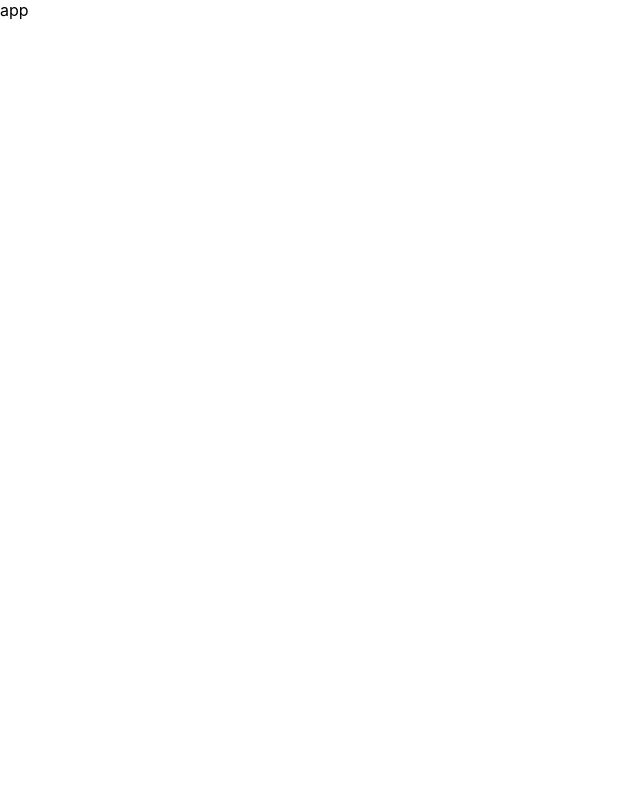
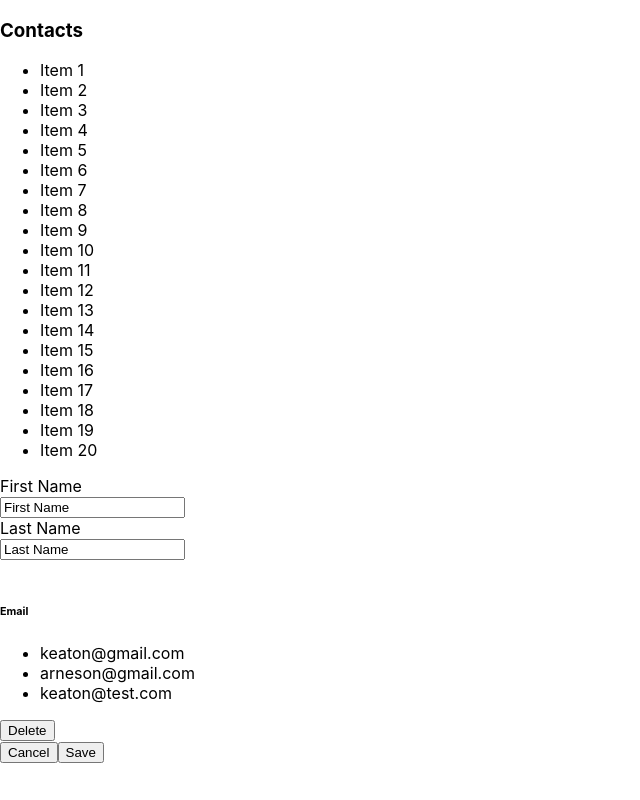
Before and after one commit to keatonarneson/contacts-app, a React (Create React App) app: page / in a window 1280 px wide. Shown: the whole page, without its empty margins (0-640 px from the left). Built offline with nearby package versions, Linux system fonts and the light colour scheme.

Commit message:
Added Sidebar and Main components

```diff
--- a/src/App.js
+++ b/src/App.js
@@ -1,7 +1,14 @@
 import './App.css';
+import Sidebar from './components/Sidebar';
+import Main from './components/Main';
 
 const App = () => {
-  return 'app';
+  return (
+    <div className="app">
+      <Sidebar />
+      <Main />
+    </div>
+  );
 };
 
 export default App;
```
